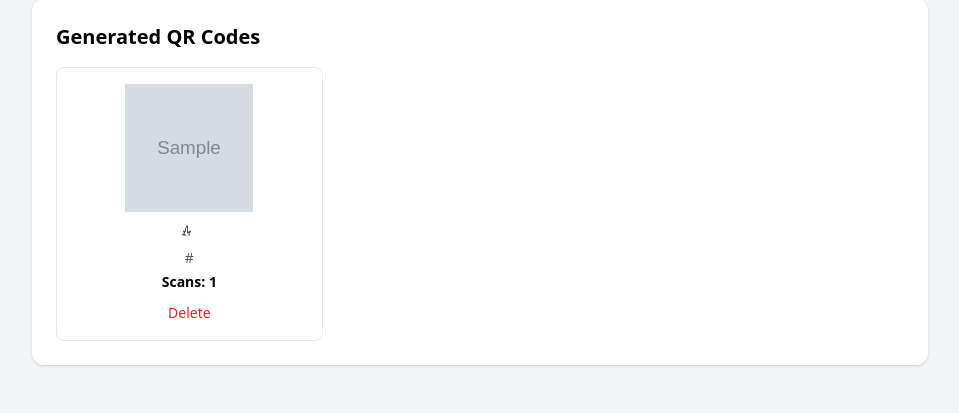
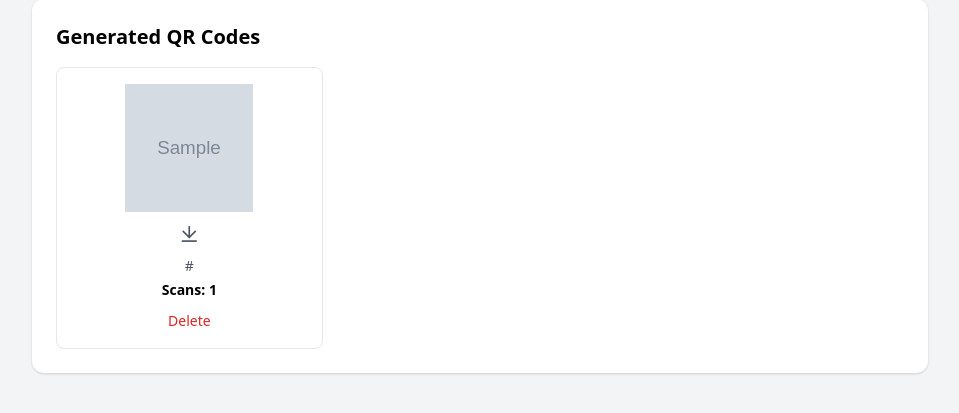
Before and after one commit to Manavvv13/QRGen, a Flask app: page /dashboard in a window 1280 px wide. Shown: the part 223-636 px from the top of the page, without its empty margins (160-1119 px from the left). Run offline with Flask 3, Linux system fonts and the light colour scheme; the visitor is signed in with stand-in values (Sample User, id 1); tables that the repository leaves empty hold one stand-in row (values such as "Sample post"); grey boxes marked "Sample" are stand-in pictures; some libraries are stand-ins or nearby versions.

Commit message:
changed icon

```diff
--- a/templates/dashboard.html
+++ b/templates/dashboard.html
@@ -5,6 +5,10 @@
   <meta name="viewport" content="width=device-width, initial-scale=1.0" />
   <title>Admin Dashboard</title>
   <link href="https://cdn.jsdelivr.net/npm/tailwindcss@2.2.19/dist/tailwind.min.css" rel="stylesheet" />
+  <link
+    href="https://cdn.jsdelivr.net/npm/remixicon@4.5.0/fonts/remixicon.css"
+    rel="stylesheet"
+/>
 </head>
 <body class="bg-gray-100 min-h-screen p-4">
 
@@ -59,12 +63,10 @@
           <!-- QR Image -->
           <img src="{{ url_for('static', filename='qrs/' + qr['filename']) }}" alt="QR" class="w-32 h-32 mx-auto mb-2" />
 
-              <!-- Download Icon -->
+          <!-- Download Button with Remix Icon -->
           <a href="{{ url_for('static', filename='qrs/' + qr['filename']) }}" download title="Download QR"
-                 class="flex justify-center mt-2 text-gray-600 hover:text-blue-600">
-                <svg xmlns="http://www.w3.org/2000/svg" class="h-5 w-5" viewBox="0 0 20 20" fill="currentColor">
-                  <path fill-rule="evenodd" d="M3 14.5a1 1 0 011-1h2v-5a1 1 0 112 0v5h2a1 1 0 110 2H4a1 1 0 01-1-1zm5-9a1 1 0 011 1v5.586l1.293-1.293a1 1 0 111.414 1.414l-3 3a1 1 0 01-1.414 0l-3-3a1 1 0 011.414-1.414L7 12.086V6.5a1 1 0 011-1z" clip-rule="evenodd" />
-                </svg>
+             class="flex justify-center mt-2 text-gray-600 hover:text-blue-600 text-xl">
+            <i class="ri-download-line"></i>
           </a>
 
           <!-- QR Info -->
```
Lines whose indentation alone changed are shown as unchanged.
